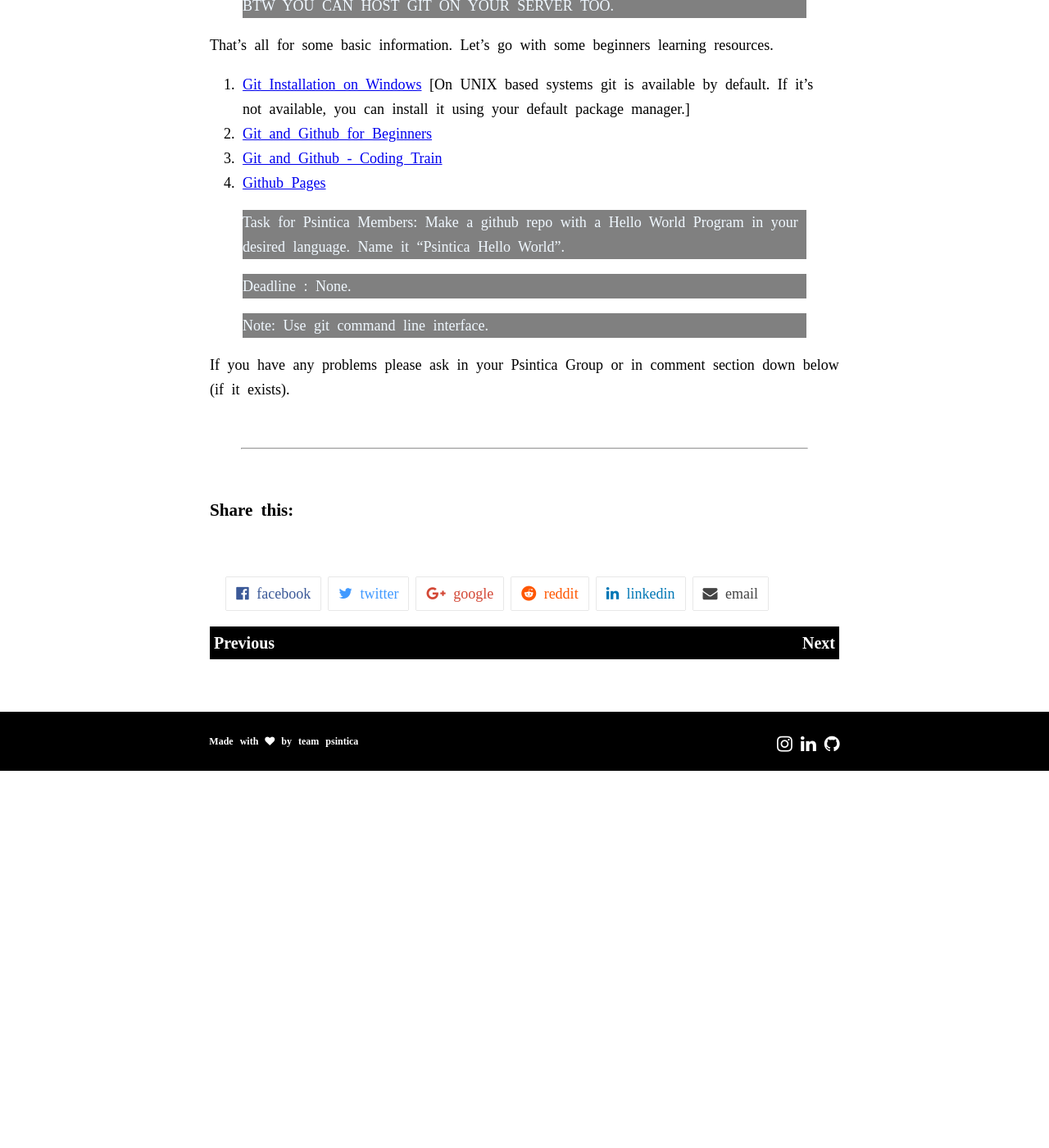
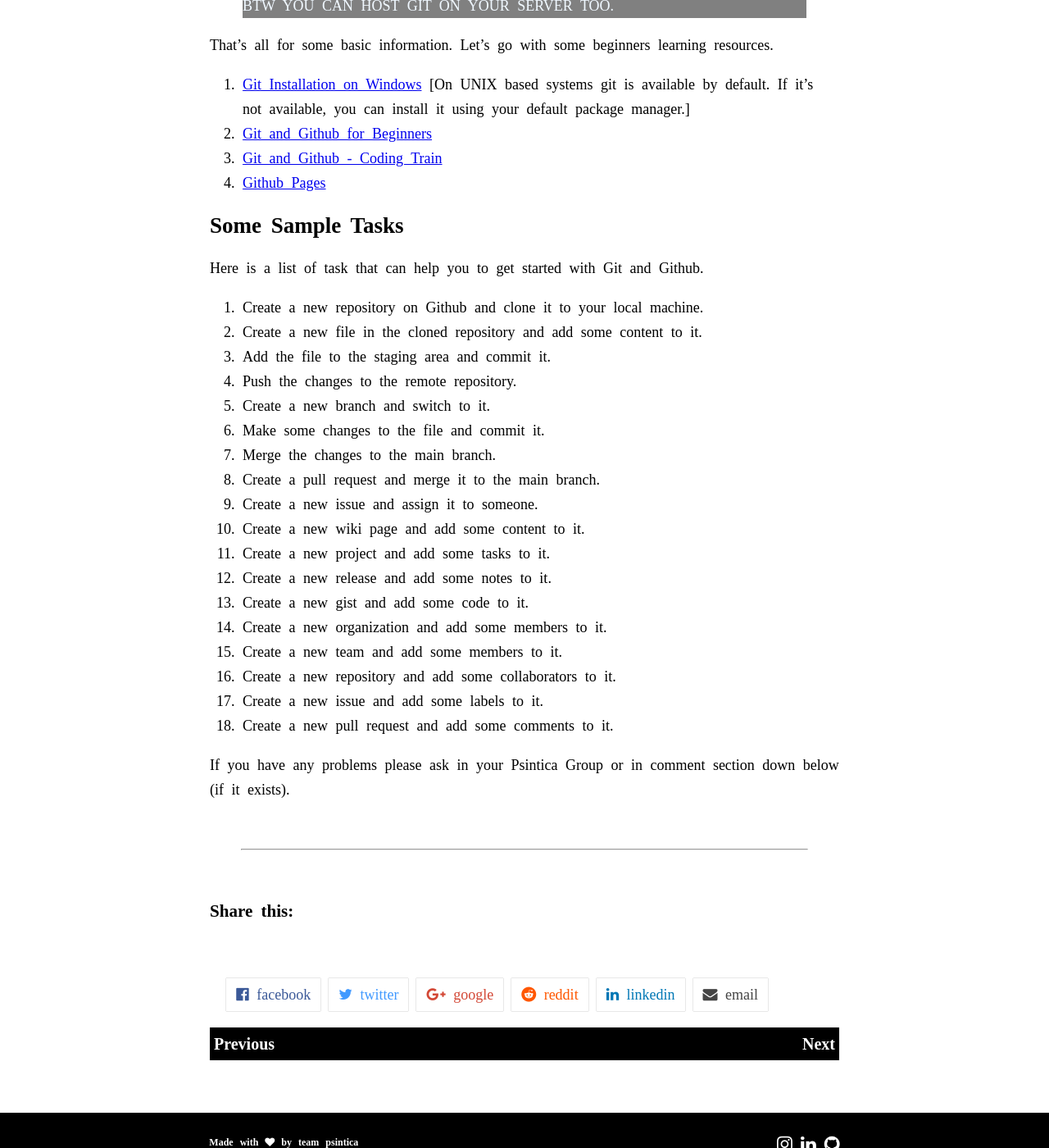
Before and after one commit to Psintica/blog, a Jekyll site: the page built from _posts/2021-04-13-Intro-to-Git.md, in a window 1280 px wide and 1400 px high, scrolled down 1780 px. Shown: the whole window at 82% size. Built offline with Jekyll 4.4.1, drawn with Linux system fonts in a browser that asks for light colours; nearby versions of some CDN libraries; some web fonts are replaced; comment, search, counter and statistics services are not loaded; before the commit the page ends 2720 px from its top, so only the background shows below that.

Commit message:
Modified the git post

```diff
--- a/_posts/2021-04-13-Intro-to-Git.md
+++ b/_posts/2021-04-13-Intro-to-Git.md
@@ -46,10 +46,27 @@ That's all for some basic information. Let's go with some beginners learning res
 3. [Git and Github - Coding Train](https://youtube.com/playlist?list=PLozRqGzj97d02YjR5JVqDwN2K0cAiT7VK)
 4. [Github Pages](https://www.youtube.com/watch?v=QyFcl_Fba-k)
 
-> Task for Psintica Members: Make a github repo with a Hello World Program in your desired language. Name it "Psintica Hello World".
+## Some Sample Tasks
 
-> Deadline : None.
+Here is a list of task that can help you to get started with Git and Github.
 
-> Note: Use git command line interface.
+1. Create a new repository on Github and clone it to your local machine.
+2. Create a new file in the cloned repository and add some content to it.
+3. Add the file to the staging area and commit it.
+4. Push the changes to the remote repository.
+5. Create a new branch and switch to it.
+6. Make some changes to the file and commit it.
+7. Merge the changes to the main branch.
+8. Create a pull request and merge it to the main branch.
+9. Create a new issue and assign it to someone.
+10. Create a new wiki page and add some content to it.
+11. Create a new project and add some tasks to it.
+12. Create a new release and add some notes to it.
+13. Create a new gist and add some code to it.
+14. Create a new organization and add some members to it.
+15. Create a new team and add some members to it.
+16. Create a new repository and add some collaborators to it.
+17. Create a new issue and add some labels to it.
+18. Create a new pull request and add some comments to it.
 
 If you have any problems please ask in your Psintica Group or in comment section down below (if it exists).
```
